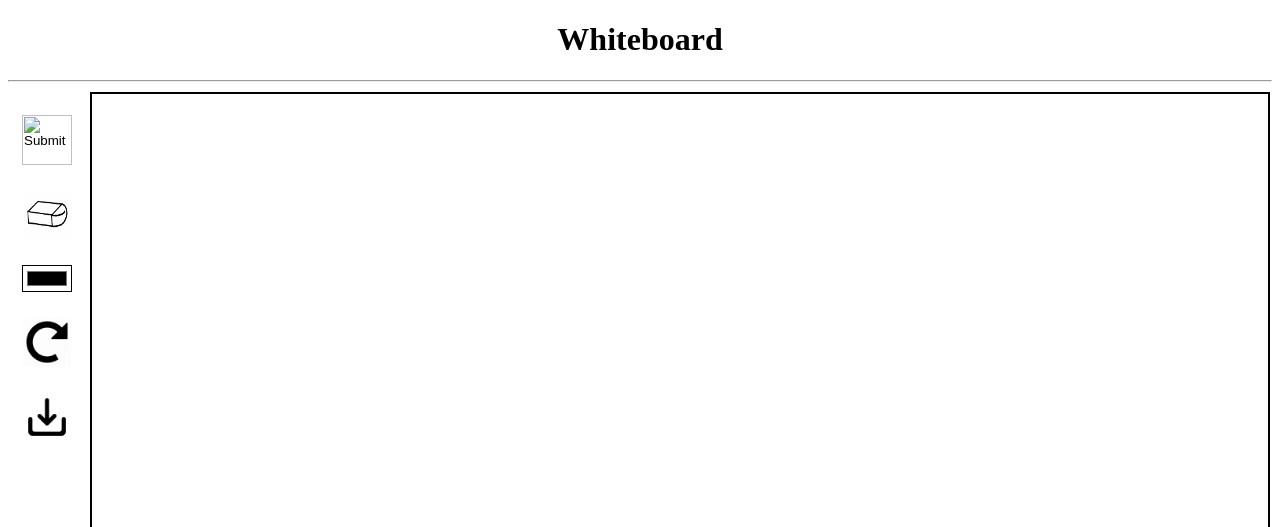
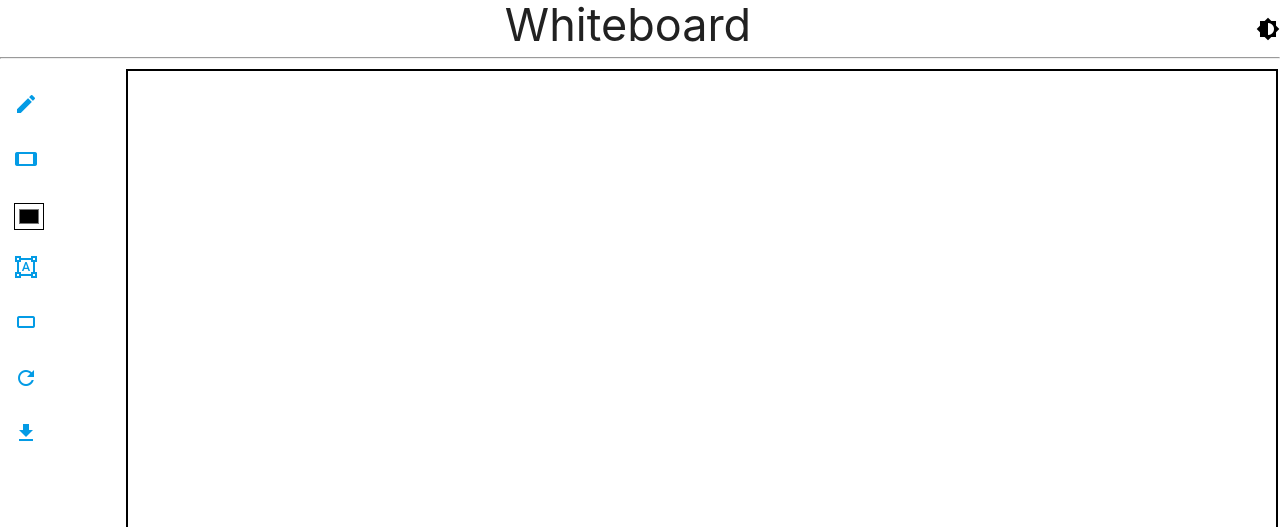
Before and after one commit to koushik4/WhiteboardJS, a website: page whiteboard/whiteboard.html in a window 1280 px wide. Shown: the top 527 px of the page. Drawn offline with nearby package versions, Linux system fonts and the light colour scheme; no server answers.

Commit message:
first commit

```diff
--- a/whiteboard/whiteboard.html
+++ b/whiteboard/whiteboard.html
@@ -2,29 +2,98 @@
 <html>
 
 <head>
-    <title>Hello</title>
+    <title>Whiteboard-Canvas</title>
+    <!--<link rel="stylesheet" href="../node_modules/material-design-icons/iconfont/material-icons.css">-->
+    <link rel="stylesheet" href="https://cdnjs.cloudflare.com/ajax/libs/materialize/1.0.0/css/materialize.min.css">
+    <link href="https://fonts.googleapis.com/icon?family=Material+Icons" rel="stylesheet">
+    <link rel="preconnect" href="https://fonts.gstatic.com">
+    <link href="https://fonts.googleapis.com/css2?family=Architects+Daughter&display=swap" rel="stylesheet">
     <link rel="stylesheet" href="css/style.css">
 </head>
 
-<body>
-    <div id = "heading">
-        <h1>Whiteboard</h1>
+<body style="background-color:white">
+    <div id="heading" class="heading-light">
+        <h3 style="font-size:3rem;margin:0">
+            Whiteboard
+            <a href="#!" id="mode" style="float:right;display:block" onclick="toggleMode(this)"><i class="material-icons black-text cursor-light">brightness_medium</i></a>
+        </h3>
+        <hr />
+    </div>
+    <canvas style="width:90%;height:80%" id="canvases" onmousemove="drawOnCanvas(this)" onmousedown="KeepDrawing(this)" onmouseup="stopDrawingOnCanvas(this)">
+    </canvas>
+    <div id="side" class="toolbar-light">
+        <div id="options">
+            <ul>
+                <li><a href="#!" class="dropdown-trigger" data-target="pencil_drop" title="Choose brush"><i class="material-icons cursor-light light-text center-align">edit</i></a></li>
+                <li><a href="#!" class="dropdown-trigger" data-target="eraser_drop" title="Erase"><i class="material-icons cursor-light light-text">stay_current_landscape</i></a></li>
+                <li><input type="color" style="width:30px" class="cursor-light" title="Pick Color" onchange="changeColor(this.value)" /></li>
+                <li><a href="#!" onclick="textCursor(this)" title="Add Text"><i class="material-icons cursor-light light-text">format_shapes</i></a></li>
+                <li><a href="#!" class="dropdown-trigger" data-target="shape_drop" title="Add Shape"><i class="material-icons cursor-light light-text">crop_16_9</i></a></li>
+                <li><a href="#!" onclick="Refresh(this)" title="Clear Board"><i class="material-icons cursor-light light-text">refresh</i></a></li>
+                <li><a href="" id="save" onclick="saveImage(this)" download="image.png" title="Download"><i class="material-icons cursor-light light-text">file_download</i></a></li>
+            </ul>
+        </div>
+    </div>
+
+    <ul id='eraser_drop' style="left:50px;background-color:white" class='dropdown-content '>
+        <li onclick="eraserCursor(this,1)"><a href="#!"><i class="material-icons cursor-light light-text" style="font-size:0.7em">stay_current_landscape</i></a></li>
         <hr>
-    </div>
-        <canvas id = "canvases" onmousemove="drawOnCanvas(this)" onmousedown="KeepDrawing(this)" onmouseup ="stopDrawingOnCanvas(this)" >
-        </canvas>
-    <div id = "options">
-        <ul>
-            <li><input type="image" src="images/pencil.png" width="50px" height="50px" onclick="pencilCursor(this)"></li>
-            <li><input type="image" src="images/eraser.png" width="50px" height="50px" onclick="eraserCursor(this)"></li>
-            <li><input type="color" width="50px" height="50px" onchange="changeColor(this.value)"></li>
-            <li><input type="image" src="images/refresh.webp" width="50px" height="50px" onclick="Refresh(this)"></li>
-            <li><a href="" id="save" onclick="saveImage(this)" download="image.png"><img src="images/save.webp" width="50px" height="50px"></a></li>
+        <li onclick="eraserCursor(this,1.5)"><a href="#!"><i class="material-icons cursor-light light-text" style="font-size:1em">stay_current_landscape</i></a></li>
+        <hr>
+        <li onclick="eraserCursor(this,2.5)"><a href="#!"><i class="material-icons cursor-light light-text" style="font-size:1.4em">stay_current_landscape</i></a></li>
+    </ul>
 
-        </ul>
-    </div>
+    <ul id='pencil_drop' style="left:50px;background-color:white" class='dropdown-content '>
+        <li onclick="pencilCursor(this,1)"><a href="#!"><i class="material-icons cursor-light light-text" style="font-size:0.7em">circle</i></a></li>
+        <hr>
+        <li onclick="pencilCursor(this,1.7)"><a href="#!"><i class="material-icons cursor-light light-text" style="font-size:1em">circle</i></a></li>
+        <hr>
+        <li onclick="pencilCursor(this,2.6)"><a href="#!"><i class="material-icons cursor-light light-text" style="font-size:1.4em">circle</i></a></li>
+    </ul>
+
+    <ul id='shape_drop' style="left:50px;background-color:white" class='dropdown-content '>
+        <li onclick="drawLine(this,5)"><a href="#!"><i class="material-icons cursor-light light-text" style="font-size:1.2em">panorama_fish_eye</i></a></li>
+        <hr>
+        <li onclick="drawLine(this,3)"><a href="#!"><i class="material-icons cursor-light light-text" style="font-size:1.2em">crop_16_9</i></a></li>
+        <hr>
+        <li onclick="drawLine(this,4)"><a href="#!"><i class="material-icons cursor-light light-text" style="font-size:1.2em">crop_square</i></a></li>
+        <hr>
+        <li onclick="drawLine(this,6)"><a href="#!"><i class="material-icons cursor-light light-text" style="font-size:1.2em">change_history</i></a></li>
+        <hr>
+        <li onclick="drawLine(this,1)"><a href="#!"><i class="material-icons cursor-light light-text" style="font-size:1.2em">maximize</i></a></li>
+        <hr>
+        <li onclick="drawLine(this,2)"><a href="#!"><i class="material-icons cursor-light light-text" style="font-size:1.2em">arrow_right_alt</i></a></li>
+        <hr>
+
+    </ul>
+
+    <script src="https://cdnjs.cloudflare.com/ajax/libs/materialize/1.0.0/js/materialize.min.js"></script>
     <script src='socket.io/socket.io.js'></script>
-    <script src = "js/app.js"></script>
+    <script src="js/app.js"></script>
+    <script>
+        var dropdowns = document.querySelectorAll('.dropdown-trigger')
+        for (var i = 0; i < dropdowns.length; i++) {
+            M.Dropdown.init(dropdowns[i]);
+        }
+        document.addEventListener('DOMContentLoaded', function () {
+            var dropdown1 = document.querySelector('.eraser_drop');
+            var dropdownOptions = {
+                'alignment': 'left',
+                'closeOnClick': true,
+                'coverTrigger': false
+            }
+            var instanceDropdown1 = M.Dropdown.init(dropdown1, dropdownOptions);
+        });
+        document.addEventListener('DOMContentLoaded', function () {
+            var dropdown1 = document.querySelector('.pencil_drop');
+            var dropdownOptions = {
+                'alignment': 'left',
+                'closeOnClick': true,
+                'coverTrigger': false
+            }
+            var instanceDropdown1 = M.Dropdown.init(dropdown1, dropdownOptions);
+        });
+    </script>
 
 </body>
 
```
